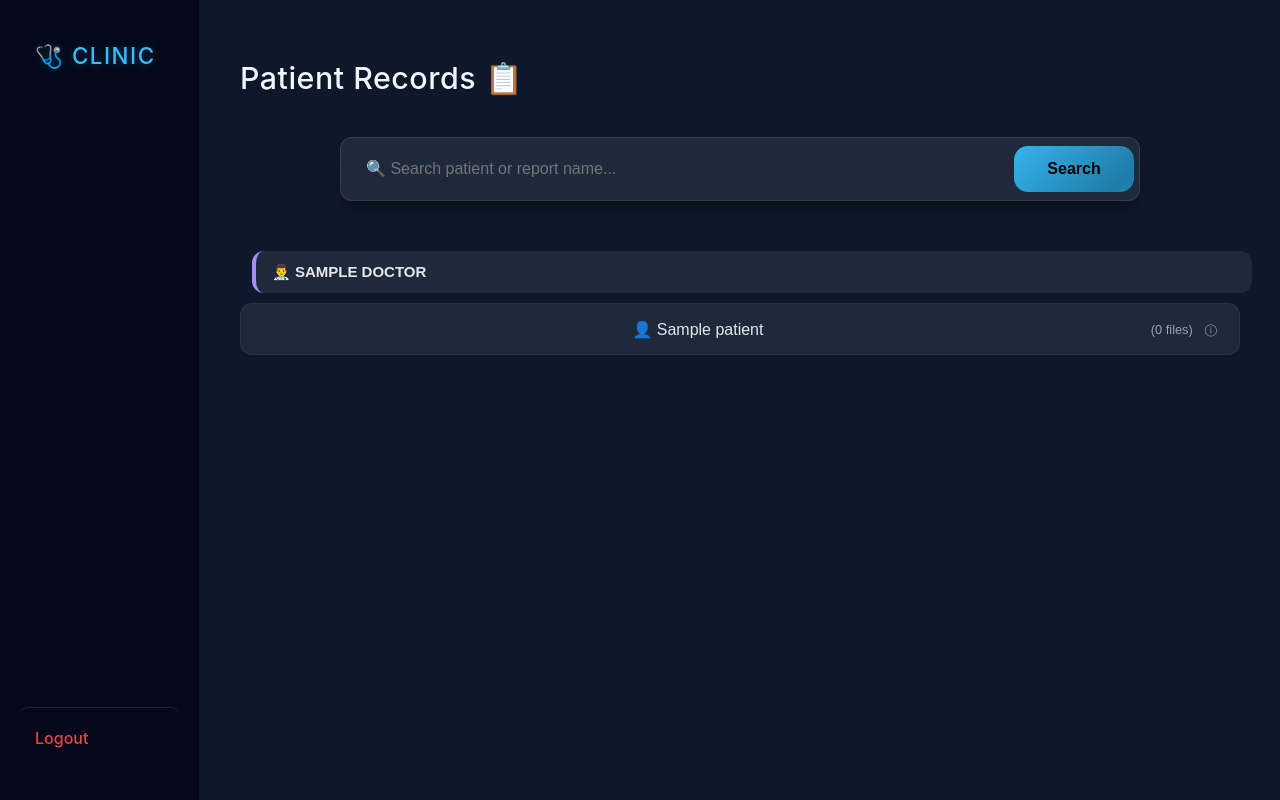
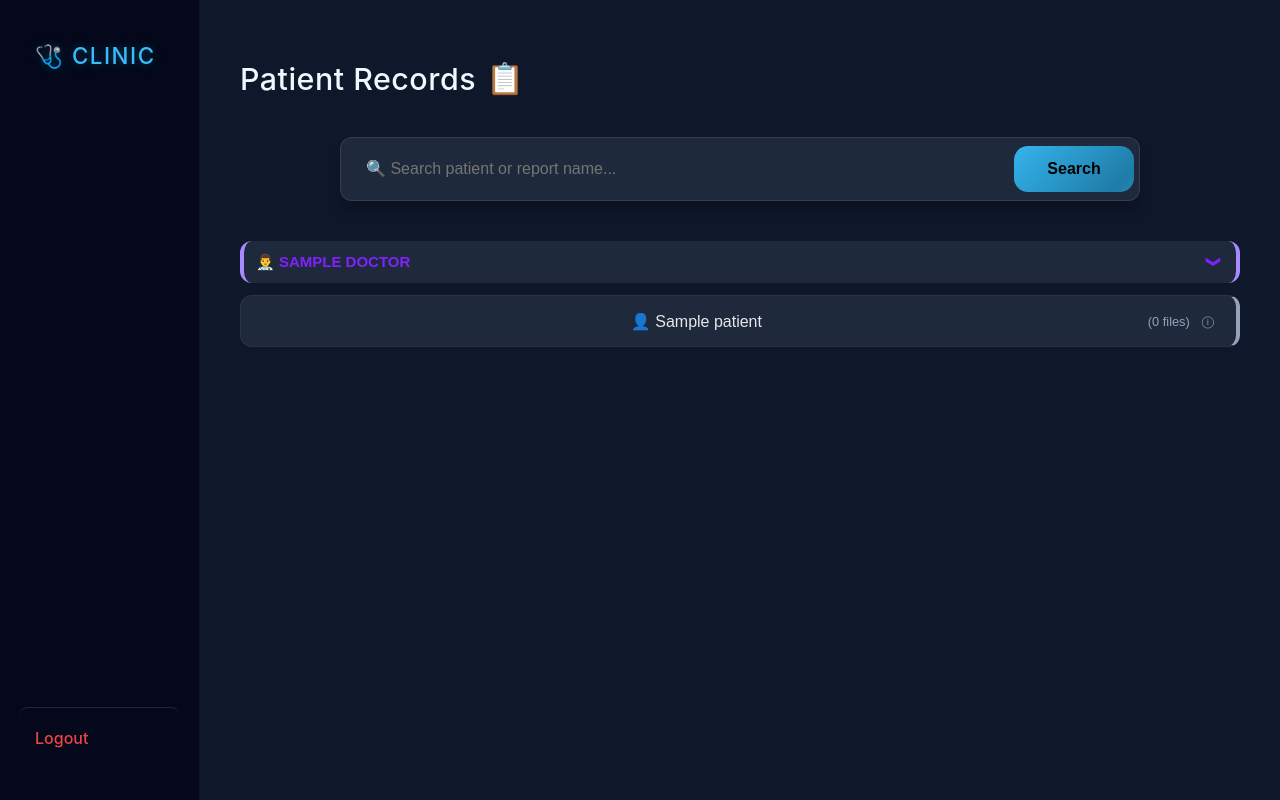
Before and after one commit to omkar142web/report-hub, a Flask app: template templates/reports.html in a window 1280 px wide, after a click that opens the changed part. Run offline with Flask 3, Linux system fonts and the light colour scheme; the template is opened without the code that fills it: most values are stand-ins (such as "Sample title", 1, 10 or a date in 2020).

Commit message:
css upgraded , mast

```diff
--- a/static/style.css
+++ b/static/style.css
@@ -977,6 +977,8 @@ body {
 
 
     overflow: visible; /* allow popup to escape */
+
+    border-right: 4px solid var(--text-dim);  /* added by me */
 }
 
 /* Patient name (ellipsis works 100%) */
@@ -1213,15 +1215,25 @@ mark {
 }
 
 .hospital-toggle {
-  border-left: 4px solid #38bdf8;
+  border-left: 4px solid #38bdf8;    /* added by me */
+  border-right: 4px solid #38bdf8;  /* added by me */
+
   font-size: 16px;
+
+  color: #FF8A8C;   /* added by me */
 }
 
 
 .doctor-toggle {
   border-left: 4px solid #a78bfa;
-  margin-left: 12px;
+  border-right: 4px solid #a78bfa;  /* added by me */
+
+  /* margin-left: 12px; */
+  padding-left: 12px;
+
   font-size: 15px;
+
+  color: #B38AFF;   /* added by me */
 }
 
 /* Only hide hospital & doctor groups by default */
@@ -1277,17 +1289,18 @@ input, button {
   margin-bottom: 12px;
 }
 
-.modal-box .input {
-  width: 100%;
-  border: none;
-  margin-bottom: 16px;
+.modal-box {
   background: var(--panel);
   padding: 24px;
-  border-radius: 16px;
-  max-height: 85vh;              /* 🔥 key */
-  overflow-y: auto;              /* 🔥 key */
+  border-radius: 14px;
+  width: 320px;
+
+  max-height: 85vh;      /* ✅ LIMIT HEIGHT */
+  overflow-y: auto;      /* ✅ ENABLE SCROLL */
+
   box-shadow: var(--shadow-strong);
 }
+
 
 /* smooth scrollbar */
 .modal-box::-webkit-scrollbar {
@@ -1332,12 +1345,19 @@ input, button {
 
 /* -------------------------------------------------------- */
 
+
 .modal-box .input {
+  width: 100%;
+  border: none;
+  margin-bottom: 16px;
   background: rgba(15,23,42,0.8);
-  border: 1px solid rgba(255,255,255,0.15);
-  color: #fff;
+  padding: 14px;
+  border-radius: 12px;
+
+    color: #fff;
   font-size: 0.95rem;
 }
+
 
 .modal-box .input:focus {
   border-color: var(--accent);
@@ -1372,3 +1392,146 @@ body {
 .main {
     background: #0f172a;
 }
+
+
+
+
+
+/* added by me: */
+.doctor-body .patient-section:first-child {
+  margin-top: 12px;   /* try 10–16px */
+}
+
+
+
+
+/* Doctor */
+.doctor-toggle:hover,
+.doctor-toggle.active {
+  color: #7F22FE;
+}
+.doctor-toggle {
+  transition: color 0.25s ease;
+}
+
+
+
+/* Hospital */
+.hospital-toggle:hover,
+.hospital-toggle.active {
+  color: #F61509;
+}
+.hospital-toggle {
+  transition: color 0.25s ease;
+}
+
+
+
+/* Hospital & Doctor Together */
+/* Base arrow */
+/* Make buttons flex so arrow can push right */
+.group-toggle {
+  display: flex;
+  align-items: center;
+}
+
+/* Base arrow */
+.hospital-toggle::after,
+.doctor-toggle::after {
+  /* content: "➤"; */
+  content: "❯";
+  margin-left: auto;
+  font-size: 14px;
+  display: inline-block;
+  transition: transform 0.35s ease;
+}
+
+/* Rotate when open */
+.hospital-toggle.active::after,
+.doctor-toggle.active::after {
+  transform: rotate(90deg);
+}
+
+
+
+
+
+
+
+/* =========================================================
+   ADMIN / AUTH MANAGEMENT CARDS
+   ========================================================= */
+
+.admin-card {
+  background: var(--panel);
+  border: 1px solid rgba(255,255,255,0.08);
+  border-radius: 14px;
+  padding: 18px 20px;
+  margin-bottom: 18px;
+
+  box-shadow: var(--shadow-soft);
+}
+
+.admin-card:hover {
+  border-color: rgba(56,189,248,0.4);
+}
+
+
+.admin-hospital-row {
+  display: flex;
+  justify-content: space-between;
+  align-items: center;
+  margin-bottom: 12px;
+}
+
+.admin-hospital-name {
+  font-size: 1.1rem;
+  font-weight: 800;
+  letter-spacing: 0.4px;
+  color: #bae6fd; /* calm admin cyan */
+}
+
+.admin-doctor-row {
+  display: flex;
+  justify-content: space-between;
+  align-items: center;
+
+  margin-left: 18px;
+  margin-top: 10px;
+  padding: 10px 12px;
+
+  background: rgba(255,255,255,0.03);
+  border-radius: 10px;
+}
+
+.admin-doctor-name {
+  font-size: 0.95rem;
+  color: #e5e7eb;
+}
+
+.admin-actions {
+  display: flex;
+  gap: 8px;
+}
+
+
+
+.admin-card .btn {
+  padding: 8px 12px;
+  font-size: 0.85rem;
+}
+
+
+.main h1 {
+  display: flex;
+  align-items: center;
+  gap: 10px;
+}
+
+#filterToggle {
+  background: linear-gradient(135deg, #22d3ee, #38bdf8);
+  color: #020617;
+}
+
+
+/* ========================================================= */
--- a/templates/reports.html
+++ b/templates/reports.html
@@ -178,8 +178,29 @@
       function toggleGroup(id) {
         const el = document.getElementById(id);
         if (!el) return;
-        el.style.display = (el.style.display === "none" || el.style.display === "") ? "block" : "none";
+
+        const btn = event.currentTarget;
+        const isHospital = btn.classList.contains("hospital-toggle");
+        const isOpen = el.style.display === "block";
+
+        // 🔒 Close other hospitals (ONLY hospitals)
+        if (isHospital && !isOpen) {
+          document.querySelectorAll(".hospital-toggle.active").forEach((otherBtn) => {
+            if (otherBtn !== btn) {
+              const otherId = otherBtn.getAttribute("onclick").match(/'(.*?)'/)[1];
+              const otherBody = document.getElementById(otherId);
+              if (otherBody) otherBody.style.display = "none";
+              otherBtn.classList.remove("active");
+            }
+          });
+        }
+
+        // Toggle current
+        el.style.display = isOpen ? "none" : "block";
+        btn.classList.toggle("active", !isOpen);
       }
+
+
 
       function togglePatient(id) {
         const files = document.getElementById("patient-" + id);
```
Also changed, not shown: templates/reports_data.html (+18 -11 lines).
